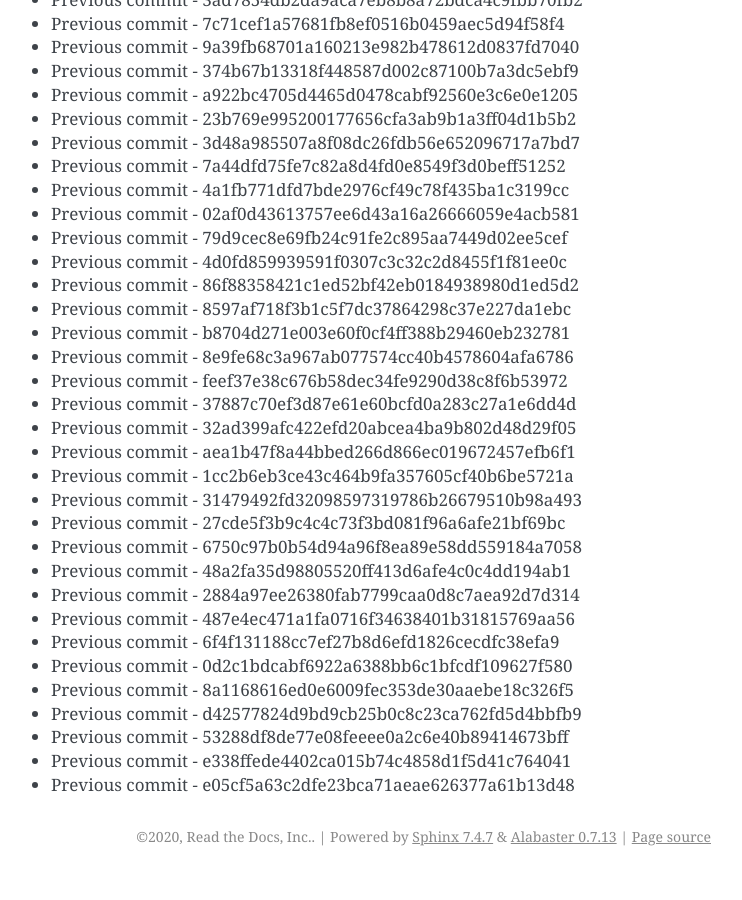
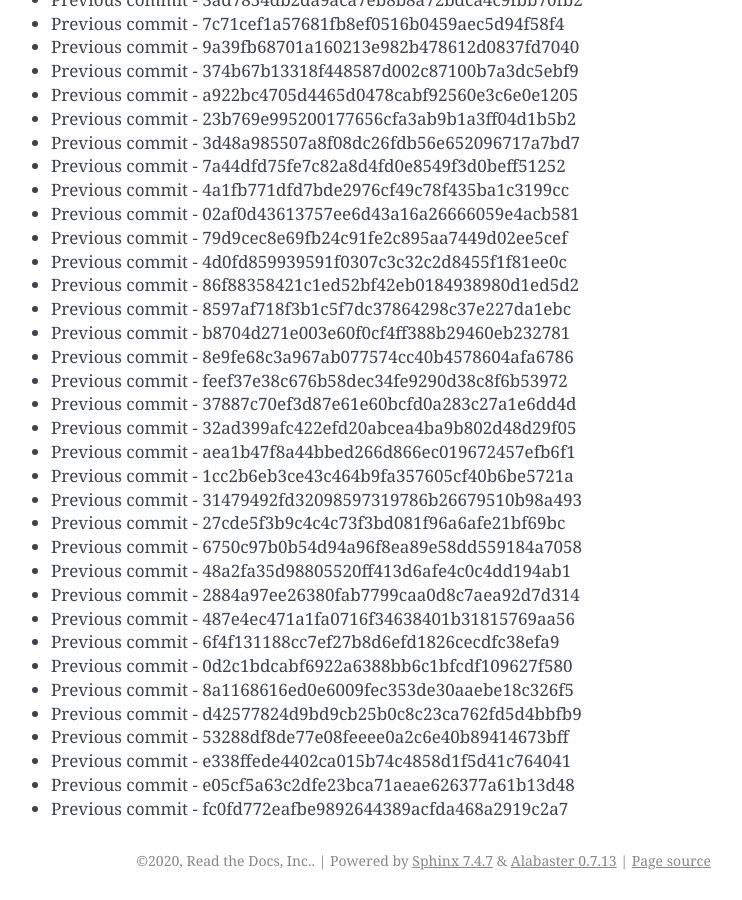
Before and after one commit to readthedocs/rtd-git-stresstest, a Sphinx documentation site: the page built from docs/updates.rst, in a window 1280 px wide and 900 px high, scrolled down 59672 px. Shown: the whole window, without its empty margins (399-1141 px from the left). Built offline with Sphinx 7.4.7, drawn with Linux system fonts in a browser that asks for light colours; before the commit the page ends 60548 px from its top, so only the background shows below that.

Commit message:
Generating commit from previous: fc0fd772eafbe9892644389acfda468a2919c2a7

```diff
--- a/docs/updates.rst
+++ b/docs/updates.rst
@@ -2539,3 +2539,4 @@ It can be tested for any performance characteristics.
 * Previous commit - 53288df8de77e08feeee0a2c6e40b89414673bff
 * Previous commit - e338ffede4402ca015b74c4858d1f5d41c764041
 * Previous commit - e05cf5a63c2dfe23bca71aeae626377a61b13d48
+* Previous commit - fc0fd772eafbe9892644389acfda468a2919c2a7
```
